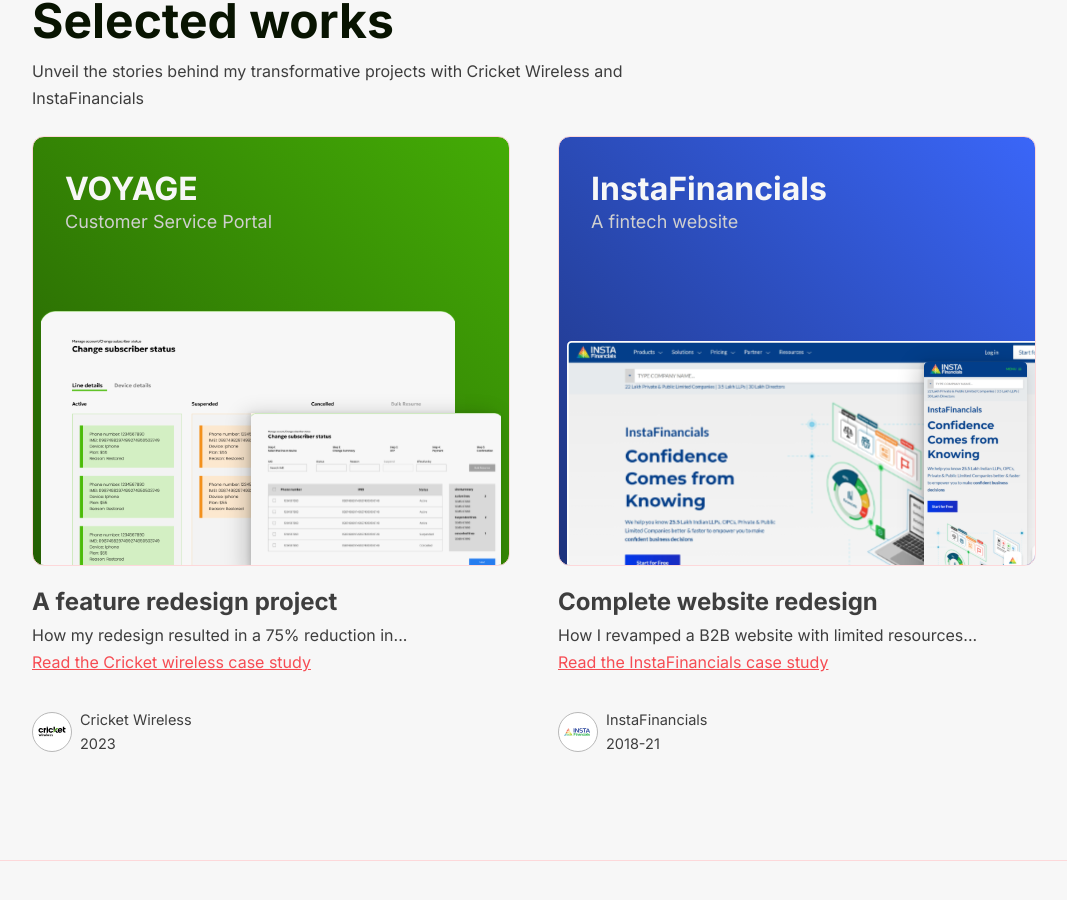
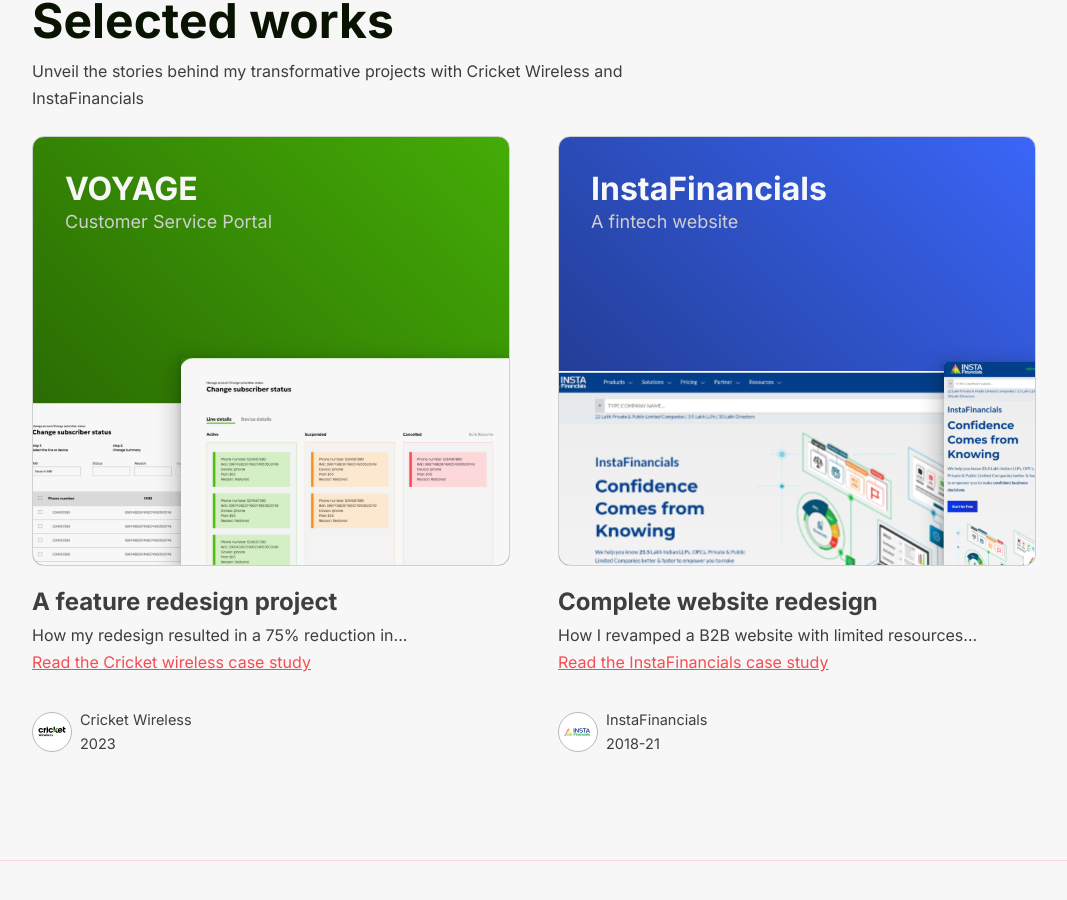
Before and after one commit to prandeep09/prandeepdas-porfolio, a React (Vite) app: page /about in a window 1280 px wide. Shown: the part 2399-3299 px from the top of the page, without its empty margins (98-1165 px from the left). Built offline with nearby package versions, Linux system fonts and the light colour scheme; a web font is replaced by a local one.

Commit message:
card image style changes

```diff
--- a/src/CSS/card.css
+++ b/src/CSS/card.css
@@ -4,7 +4,7 @@
 
 .card__head {
   height: 36.4rem;
-  border: 0.5px solid var(--red-lightest);
+  border: 1px solid var(--grey-lighter);
   padding: 3.2rem;
   margin-bottom: 2.4rem;
   border-radius: var(--corner-md);
@@ -21,16 +21,16 @@
 .card__head img:nth-of-type(1) {
   max-width: 50rem;
   position: absolute;
-  left: 0.8rem;
-  bottom: -1rem;
+  left: -2.2rem;
+  bottom: -4rem;
   transform: rotate(0deg) scale(1);
   transition: bottom 0.5s ease, left 0.5s ease, transform 0.5s ease,
     left 0.5s ease;
 }
 .card__head img:nth-of-type(2) {
-  max-width: 25rem;
+  max-width: 34rem;
   position: absolute;
-  right: 0.8rem;
+  right: -1.2rem;
   bottom: -1rem;
   box-shadow: -2px 0px 4px rgba(0, 0, 0, 0.1), -6px 2px 20px rgba(0, 0, 0, 0.2);
   transform: rotate(0deg) scale(1);
@@ -39,12 +39,12 @@
 }
 
 .card:hover .card__head img:nth-of-type(1) {
-  transform: rotate(-5deg) scale(1.1);
+  transform: rotate(0deg) scale(1.1);
   bottom: -2%;
 }
 .card:hover .card__head img:nth-of-type(2) {
   bottom: -4%;
-  transform: rotate(5deg) scale(1.1);
+  transform: rotate(0deg) scale(1.1);
 }
 
 .card a {
--- a/src/metadata/workCardContent.js
+++ b/src/metadata/workCardContent.js
@@ -16,8 +16,8 @@ const workCardContent = [
     companyname: "Cricket Wireless",
     year: "2023",
     avatar: cricketWAvatar,
-    image1: changeSubNui,
-    image2: changeSubOui,
+    image1: changeSubOui,
+    image2: changeSubNui,
     background: "gradient-green",
   },
   {
```
